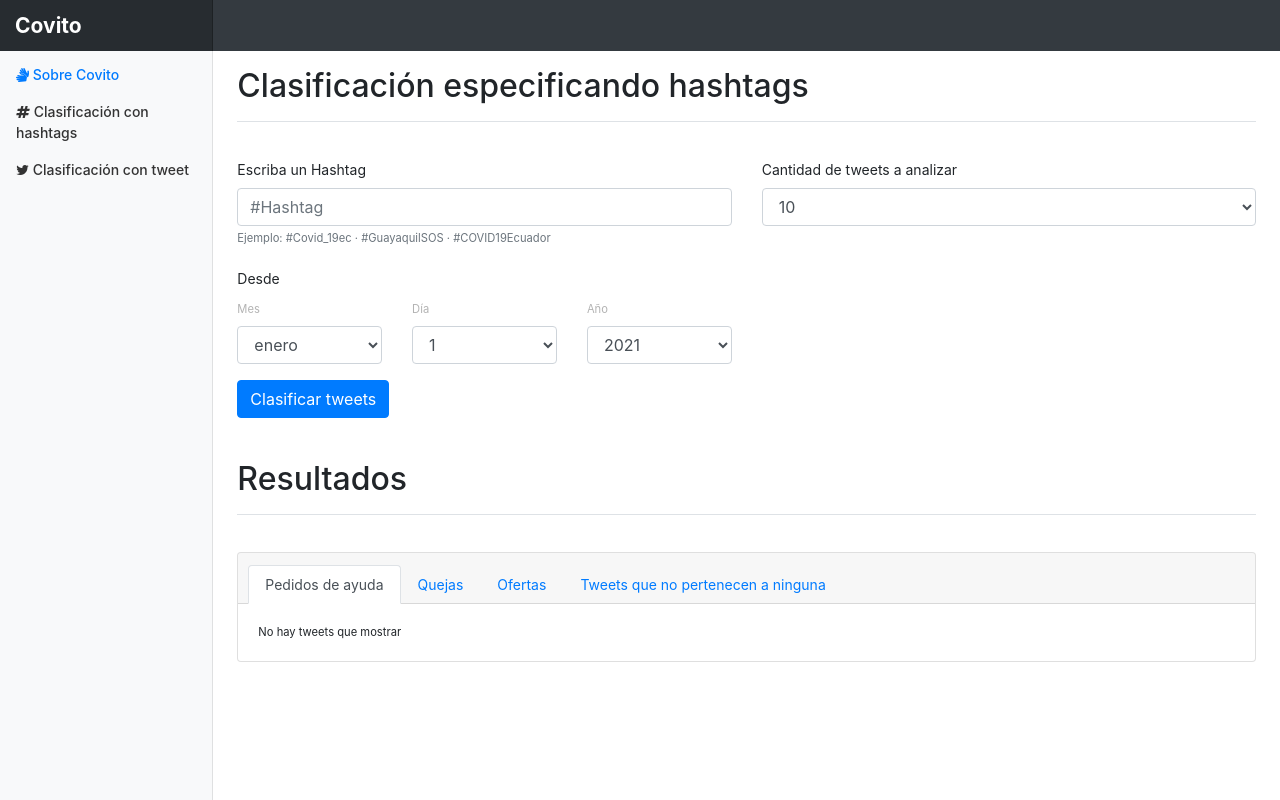
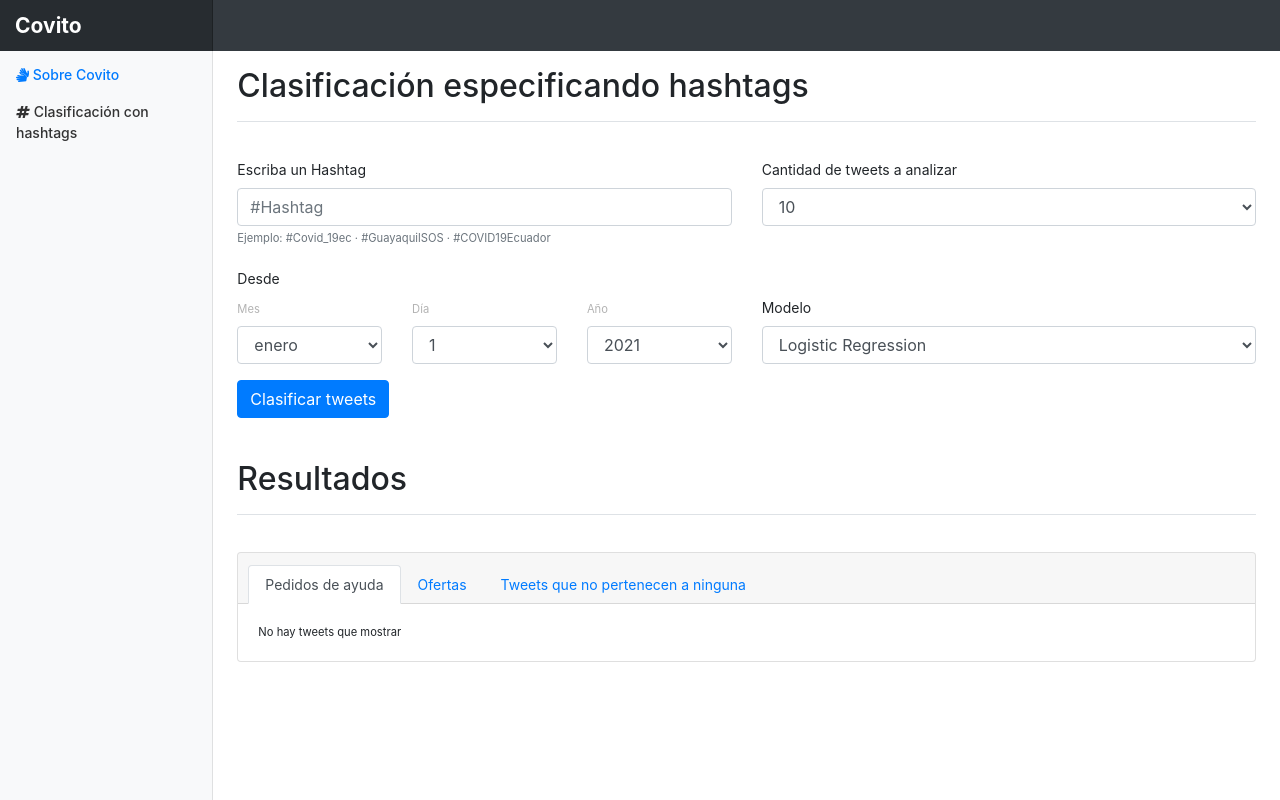
Before and after one commit to sbaguirr/AI, a Django app: page /hashtag in a window 1280 px wide. Run offline with Django 3.2, Linux system fonts and the light colour scheme; parts of the project's set-up code (start-up, migrations or seed data) failed here and were passed over; some libraries are stand-ins or nearby versions.

Commit message:
Selector de modelo, eliminación de categoría Quejas

```diff
--- a/clasificacion/templates/clasificacion/hashtag.html
+++ b/clasificacion/templates/clasificacion/hashtag.html
@@ -92,6 +92,14 @@
             </select>
         </div>
 
+        <div class="form-group col">
+            <label for="model">Modelo</label>
+            <select id="model" class="form-control" name="model">
+                <option selected value="lg">Logistic Regression</option>
+                <option value="lstm">Neural network LSTM</option>
+            </select>
+        </div>
+
     </div>
     <input type="submit" class="btn btn-primary" value="Clasificar tweets">
 </form>
@@ -111,10 +119,10 @@
                     <a class="nav-link active" id="ayuda-tab" data-toggle="tab" href="#ayuda" role="tab"
                         aria-controls="ayuda" aria-selected="true">Pedidos de ayuda</a>
                 </li>
-                <li class="nav-item" role="presentation">
+                <!--  <li class="nav-item" role="presentation">
                     <a class="nav-link" id="quejas-tab" data-toggle="tab" href="#quejas" role="tab"
                         aria-controls="quejas" aria-selected="false">Quejas</a>
-                </li>
+                </li> -->
                 <li class="nav-item" role="presentation">
                     <a class="nav-link" id="ofertas-tab" data-toggle="tab" href="#ofertas" role="tab"
                         aria-controls="ofertas" aria-selected="false">Ofertas</a>
@@ -142,7 +150,7 @@
                         </div>
                     </div>
                 </div>
-                <div class="tab-pane fade" id="quejas" role="tabpanel" aria-labelledby="quejas-tab">
+                <!-- <div class="tab-pane fade" id="quejas" role="tabpanel" aria-labelledby="quejas-tab">
                     <div class="container-sm">
                         <div class="row">
                             {% for queja in quejas %}
@@ -156,7 +164,7 @@
                             {% endfor %}
                         </div>
                     </div>
-                </div>
+                </div> -->
 
                 <div class="tab-pane fade" id="ofertas" role="tabpanel" aria-labelledby="ofertas-tab">
                     <div class="container-sm">
--- a/clasificacion/templates/clasificacion/layout.html
+++ b/clasificacion/templates/clasificacion/layout.html
@@ -31,10 +31,10 @@
                             <a class="nav-link" href="{% url 'hashtag' %}"><i class="fa fa-hashtag"></i> Clasificación
                                 con hashtags</a>
                         </li>
-                        <li class="nav-item">
+                        <!--<li class="nav-item">
                             <a class="nav-link" href="{% url 'tweet' %}"><i class="fa fa-twitter"></i> Clasificación con
                                 tweet</a>
-                        </li>
+                        </li> -->
                     </ul>
                 </div>
             </nav>
--- a/clasificacion/views.py
+++ b/clasificacion/views.py
@@ -32,6 +32,7 @@ def hashtag(request):
             tweet._json['id_url'] = f'https://twitter.com/twitter/statuses/{id_str}'
             data.append(tweet._json)
 
+        # if (request.POST['model']==='lg' ): #Logistic else:  #Lstm
         prediction = logit_classifier.classify(data)
 
         return render(request, 'clasificacion/hashtag.html', {
```
